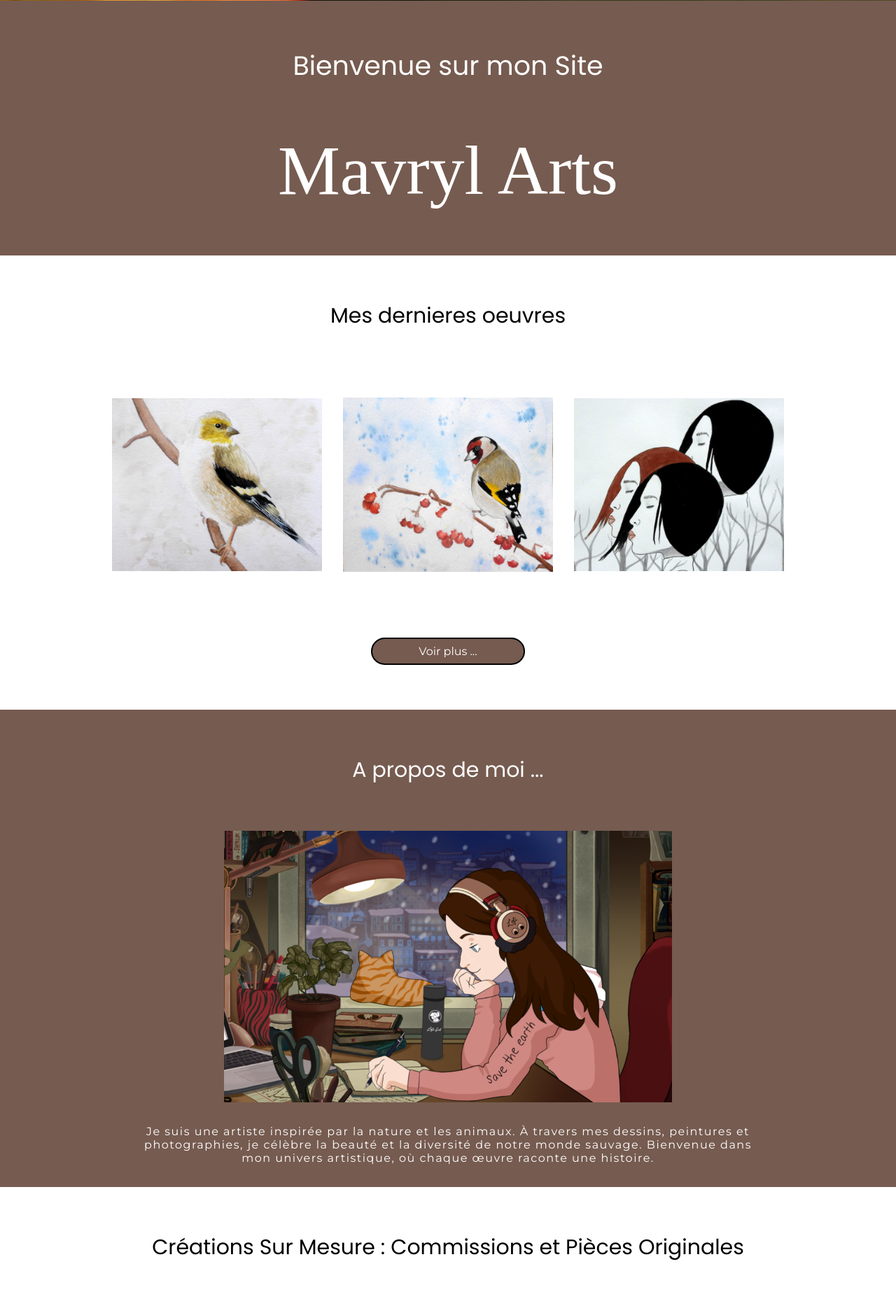
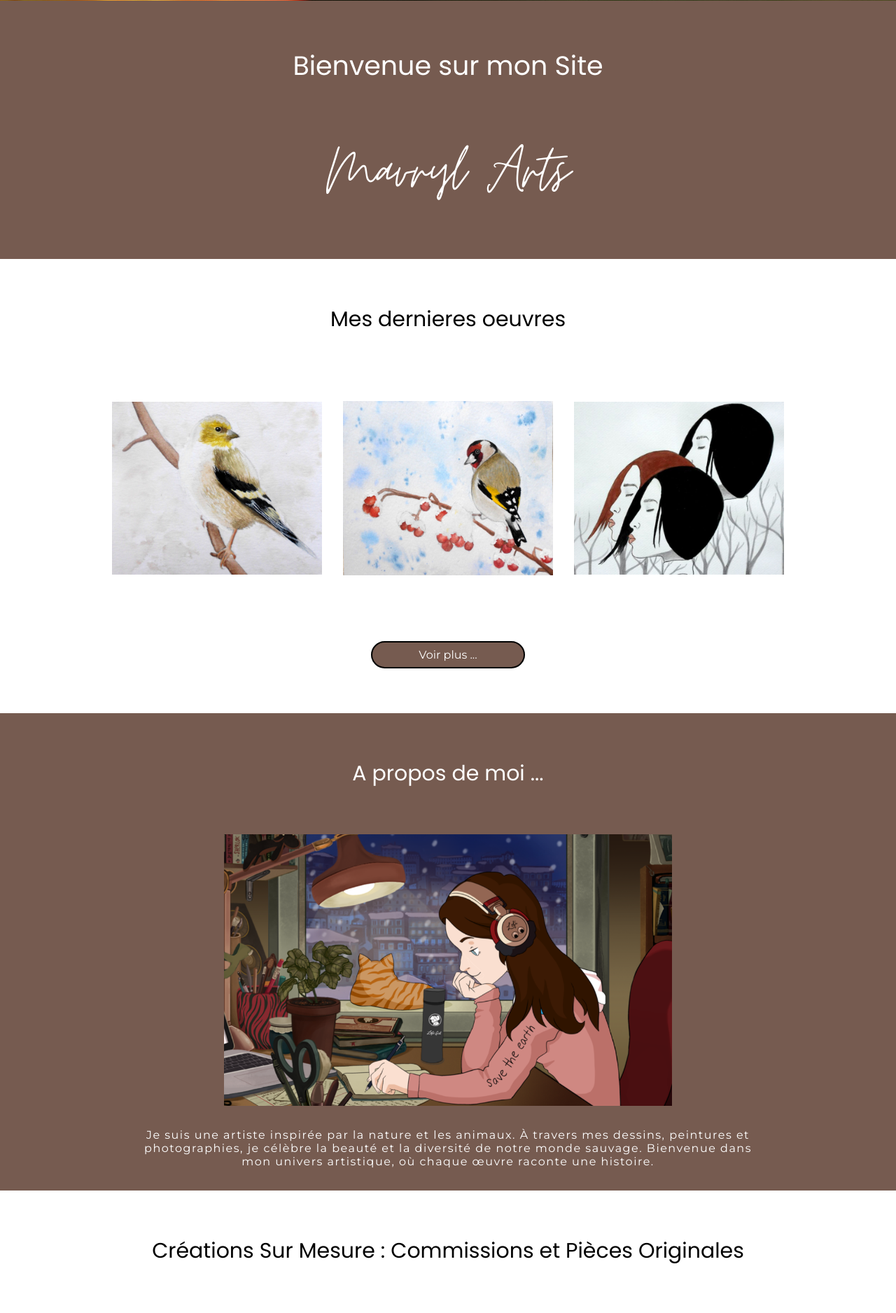
Before and after one commit to CyrilleDeletre/mavrylArts-project, a PHP site: page /php/public/index.php in a window 1280 px wide. Shown: the part 584-2460 px from the top of the page at 70% size. Run offline with PHP 8.4, Linux system fonts and the light colour scheme.

Commit message:
Résolution probleme de typo

```diff
--- a/php/public/css/base.css
+++ b/php/public/css/base.css
@@ -1,3 +1,7 @@
+@font-face {
+    font-family: "MoonTime";
+    src: url(../../../FontsFree-Net-MoonTime-Regular-1.ttf);
+}
 :root {
     --White: #ffffff;
     --Beige: #EEDCCE;
--- a/php/public/views/base.php
+++ b/php/public/views/base.php
@@ -16,10 +16,10 @@ ob_start();
     <title>Mavryl Arts</title>
 
     <!-- Liens vers les feuilles de style -->
-    <link rel="stylesheet" href="../css/base.css?v=<?php echo time(); ?>">
-    <link rel="stylesheet" href="../css/contact.css?v=<?php echo time(); ?>">
-    <link rel="stylesheet" href="../css/header.css?v=<?php echo time(); ?>">
-    <link rel="stylesheet" href="../css/footer.css?v=<?php echo time(); ?>">
+    <link rel="stylesheet" href="../css/base.css">
+    <link rel="stylesheet" href="../css/contact.css">
+    <link rel="stylesheet" href="../css/header.css">
+    <link rel="stylesheet" href="../css/footer.css">
     <link href="https://fonts.googleapis.com/css2?family=Montserrat:ital,wght@0,100..900;1,100..900&family=Poppins:ital,wght@0,100;0,200;0,300;0,400;0,500;0,600;0,700;0,800;0,900;1,100;1,200;1,300;1,400;1,500;1,600;1,700;1,800;1,900&display=swap" rel="stylesheet">
 
     <!-- Script JavaScript -->
```
Also changed, not shown: FontsFree-Net-MoonTime-Regular-1.ttf (added).
